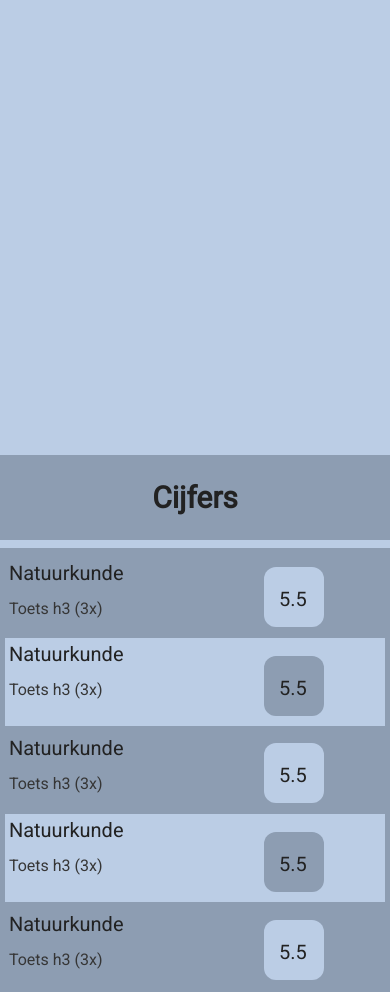
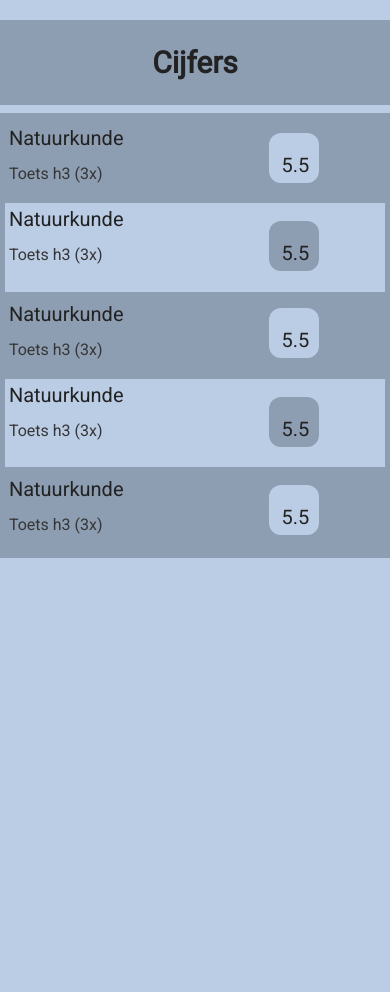
Before and after one commit to jesjsz12/Somelo, a plain HTML site: page src/home.html in a window 390 px wide. Shown: the part 980-1972 px from the top of the page. After the commit the page ends 1538 px from the top, so only its background shows below. Drawn offline with nearby package versions, Linux system fonts and the light colour scheme.

Commit message:
Fixed another css issue

```diff
--- a/src/style.css
+++ b/src/style.css
@@ -362,7 +362,7 @@ input.select2-search__field {
     margin-left: 0;
     position: absolute;
     height: 40%;
-    top: 170%;
+    top: 1000px;
     border-top-left-radius: 0px;
     border-bottom-left-radius: 0px;
     border: none;
@@ -375,6 +375,16 @@ input.select2-search__field {
     border-bottom-left-radius: 0px;
   }
 
+  .cijferD .cWrap {
+    width: 50px;
+    height: 50px;
+  }
+
+  .cijferL .cWrap {
+    width: 50px;
+    height: 50px;
+  }
+
   .cWrapText{
     position: absolute;
     margin-left: 25%;
```
